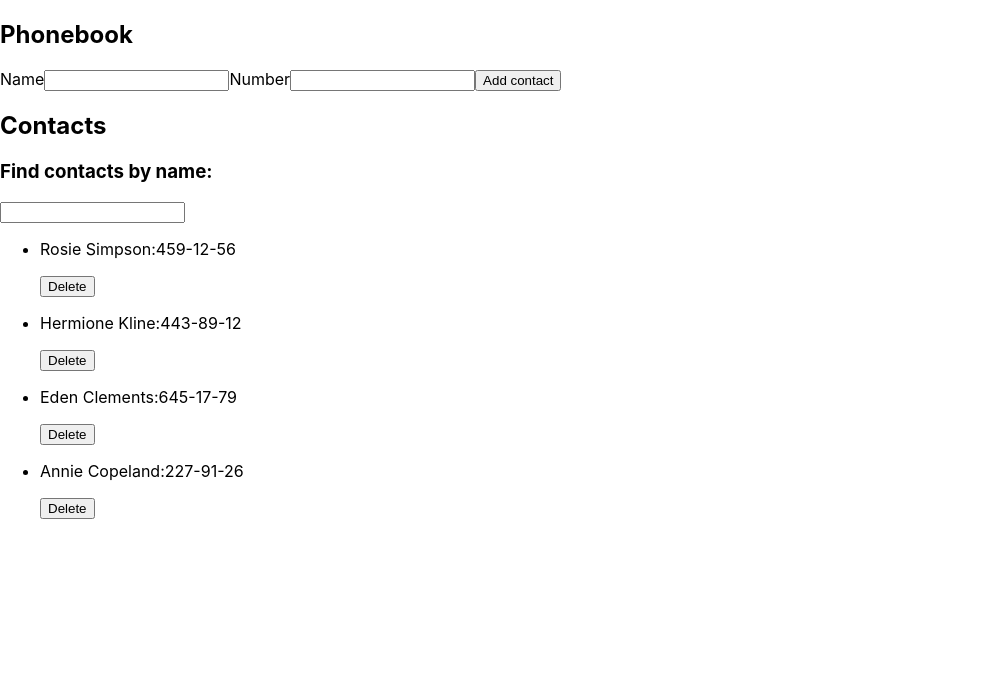
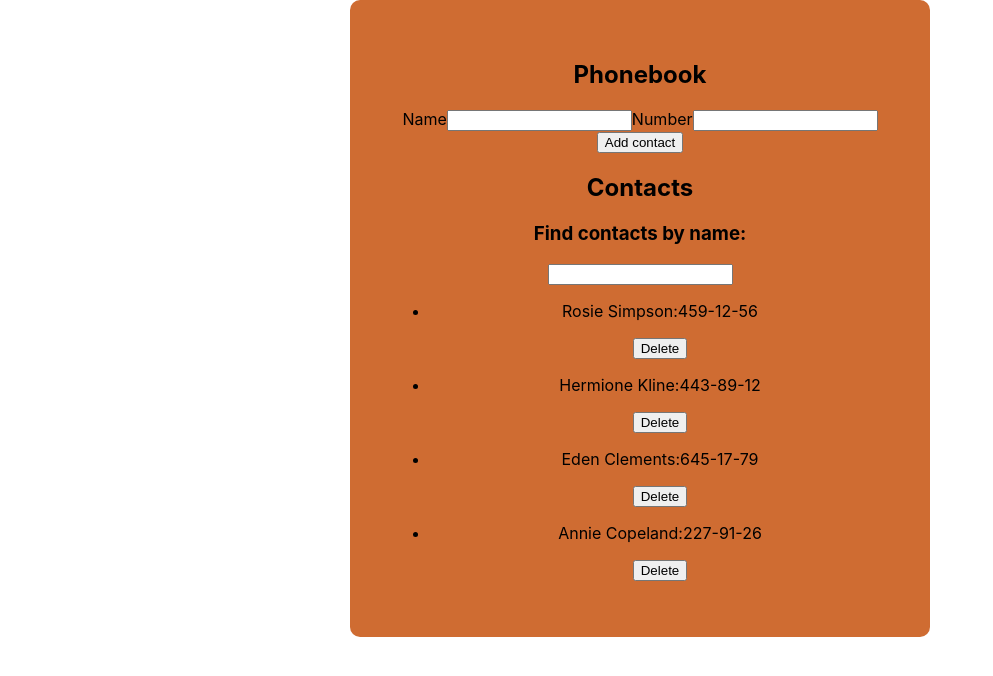
Before and after one commit to SerheiYakimov/goit-react-hw-02-phonebook, a React (Create React App) app: page / in a window 1280 px wide. Shown: the top 676 px of the page, without its empty margins (0-993 px from the left). Built offline with nearby package versions, Linux system fonts and the light colour scheme.

Commit message:
add prop

```diff
--- a/src/App.css
+++ b/src/App.css
@@ -0,0 +1,10 @@
+.container {
+  max-width: 500px;
+  margin-left: auto;
+  margin-right: auto;
+  text-align: center;
+  padding: 40px;
+  background-color: rgb(207, 108, 50);
+  border-radius: 10px;
+  box-shadow: 5;
+}
--- a/src/App.js
+++ b/src/App.js
@@ -57,6 +57,7 @@ class App extends Component {
 
     return (
       <div className="App">
+        <div className="container">
           <h2>Phonebook</h2>
           <Form addNewContact={addNewContact} />
           <div>
@@ -68,6 +69,7 @@ class App extends Component {
             />
           </div>
         </div>
+      </div>
     );
   }
 }
--- a/src/components/ContactList/ContactList.js
+++ b/src/components/ContactList/ContactList.js
@@ -1,4 +1,4 @@
-// import propTypes from 'prop-Types';
+import PropsType from "prop-types";
 
 import { ContactListItem } from "../ContactListItem/ContactListItem";
 
@@ -17,3 +17,10 @@ export function ContactList({ findContact, onDeleteContact }) {
     </ul>
   );
 }
+
+ContactList.PropsType = {
+  id: PropsType.number.isRequired,
+  name: PropsType.string.isRequired,
+  number: PropsType.number.isRequired,
+  onDeleteContact: PropsType.func.isRequired,
+};
--- a/src/components/ContactListItem/ContactListItem.js
+++ b/src/components/ContactListItem/ContactListItem.js
@@ -1,10 +1,21 @@
+import PropsType from "prop-types";
+
 export function ContactListItem({ id, name, number, onDeleteContact }) {
   return (
     <li>
       <p>
         {name}:<span>{number}</span>
       </p>
-      <button onClick={() => onDeleteContact(id)}>Delete</button>
+      <button type="submit" onClick={() => onDeleteContact(id)}>
+        Delete
+      </button>
     </li>
   );
 }
+
+ContactListItem.PropsTypes = {
+  id: PropsType.number.isRequired,
+  name: PropsType.string.isRequired,
+  number: PropsType.number.isRequired,
+  onDeleteContact: PropsType.func.isRequired,
+};
--- a/src/components/Filter/Filter.js
+++ b/src/components/Filter/Filter.js
@@ -1,3 +1,5 @@
+import PropsType from "prop-types";
+
 export function Filter({ value, onChange }) {
   return (
     <div>
@@ -6,3 +8,8 @@ export function Filter({ value, onChange }) {
     </div>
   );
 }
+
+Filter.PropsType = {
+  value: PropsType.string,
+  onChange: PropsType.func.isRequired,
+};
--- a/src/components/Form/Form.js
+++ b/src/components/Form/Form.js
@@ -1,5 +1,6 @@
 import { Component } from "react";
 import { v4 as uuid } from "uuid";
+import PropsType from "prop-types";
 
 export class Form extends Component {
   state = {
@@ -72,3 +73,8 @@ export class Form extends Component {
     );
   }
 }
+
+Form.PropType = {
+  onSubmit: PropsType.func.isRequired,
+  onChange: PropsType.func.isRequired,
+};
```
Lines whose indentation alone changed are shown as unchanged.
